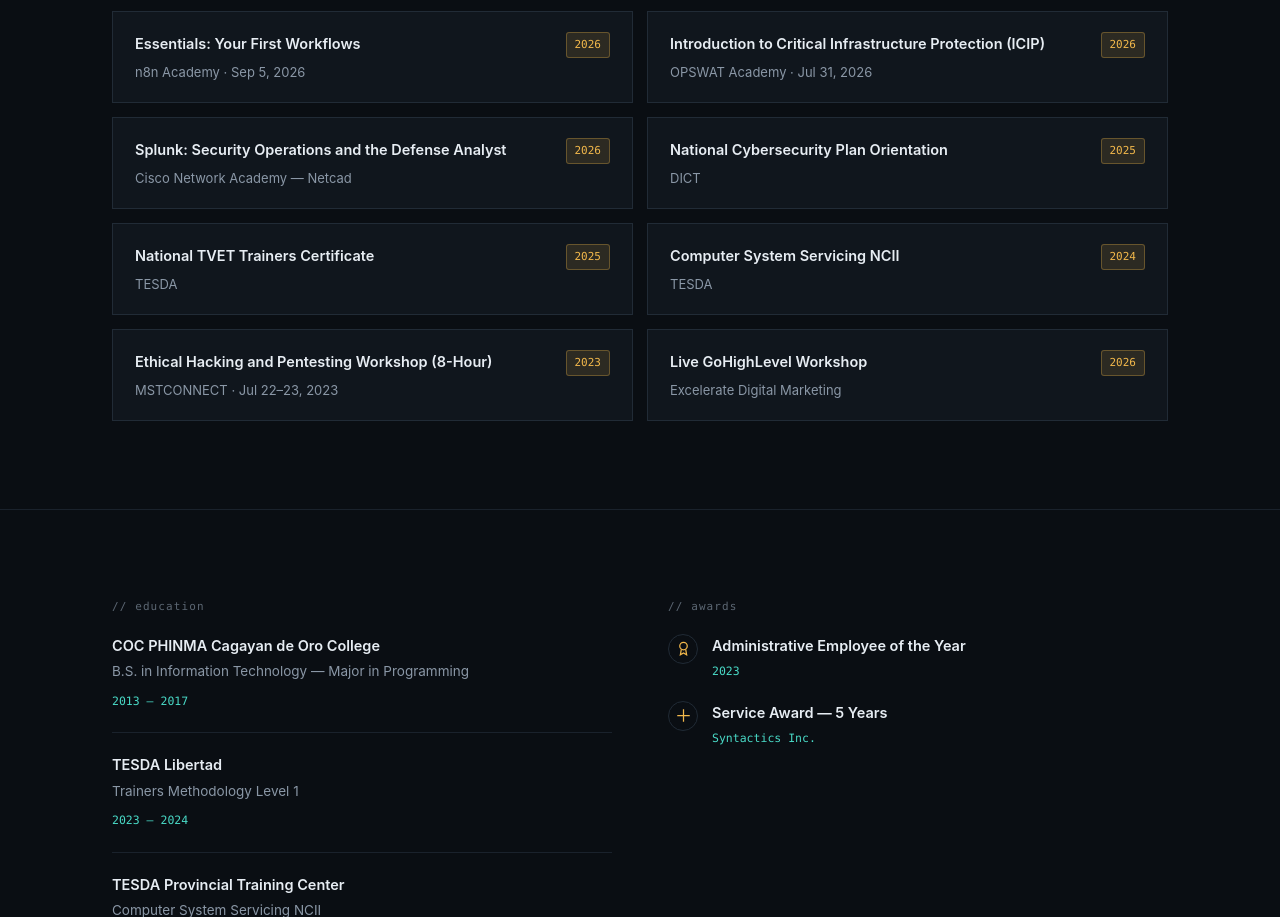
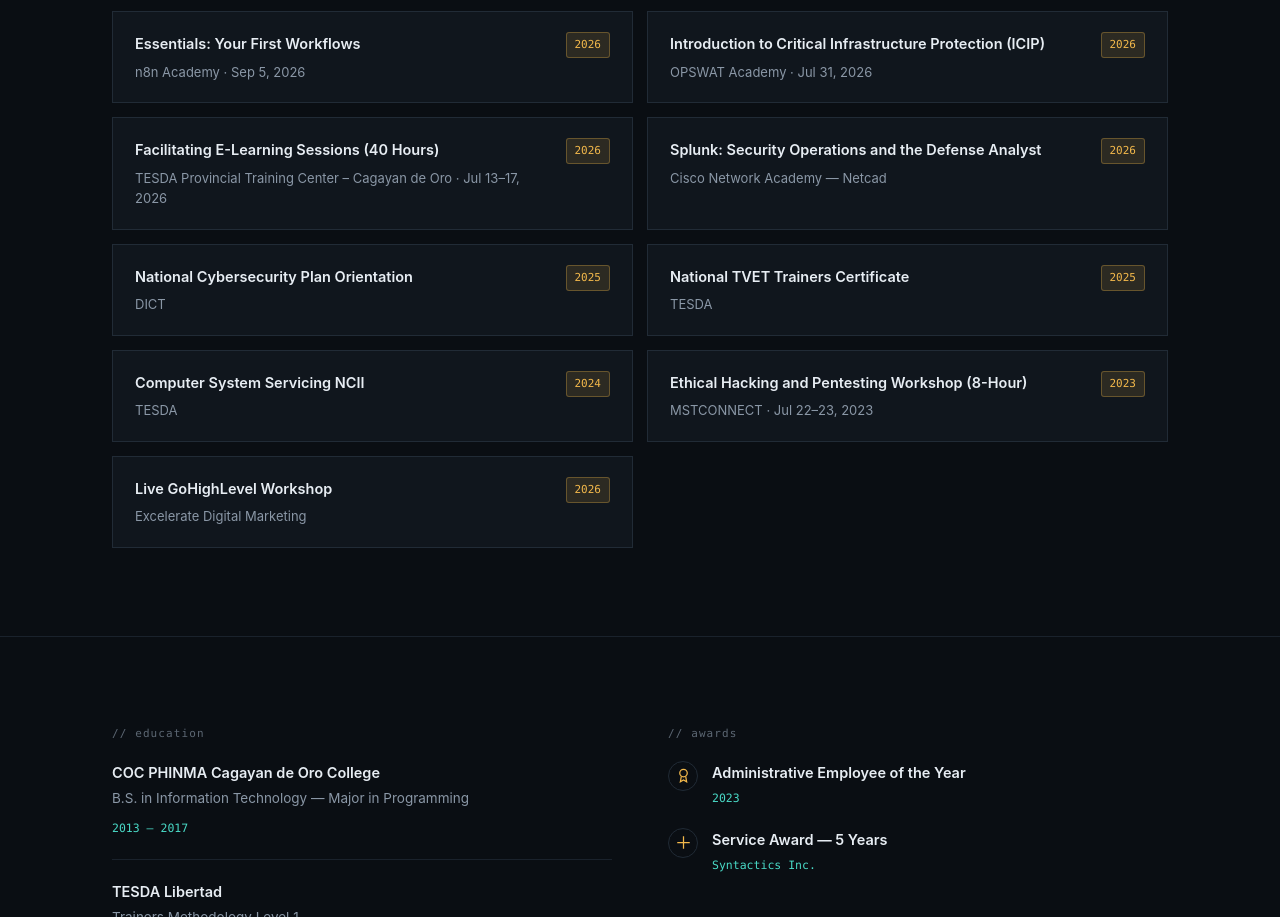
Before and after one commit to arvenvensky/arven-portfolio, a plain HTML site: page index.html in a window 1280 px wide. Shown: the part 4616-5533 px from the top of the page. Drawn offline with Linux system fonts and the light colour scheme.

Commit message:
Add TESDA Facilitating E-Learning Sessions certificate (Jul 2026)
Co-Authored-By: Claude Opus 5.5 <noreply@anthropic.com>
Claude-Session: https://claude.ai/code/session_01B3ADa2eB1YeFrK1Xj2g686

```diff
--- a/index.html
+++ b/index.html
@@ -1161,6 +1161,13 @@
         </div>
         <div class="cert-card">
           <div>
+            <p class="cert-name">Facilitating E-Learning Sessions (40 Hours)</p>
+            <p class="cert-issuer">TESDA Provincial Training Center – Cagayan de Oro · Jul 13–17, 2026</p>
+          </div>
+          <span class="cert-year">2026</span>
+        </div>
+        <div class="cert-card">
+          <div>
             <p class="cert-name">Splunk: Security Operations and the Defense Analyst</p>
             <p class="cert-issuer">Cisco Network Academy — Netcad</p>
           </div>
```
